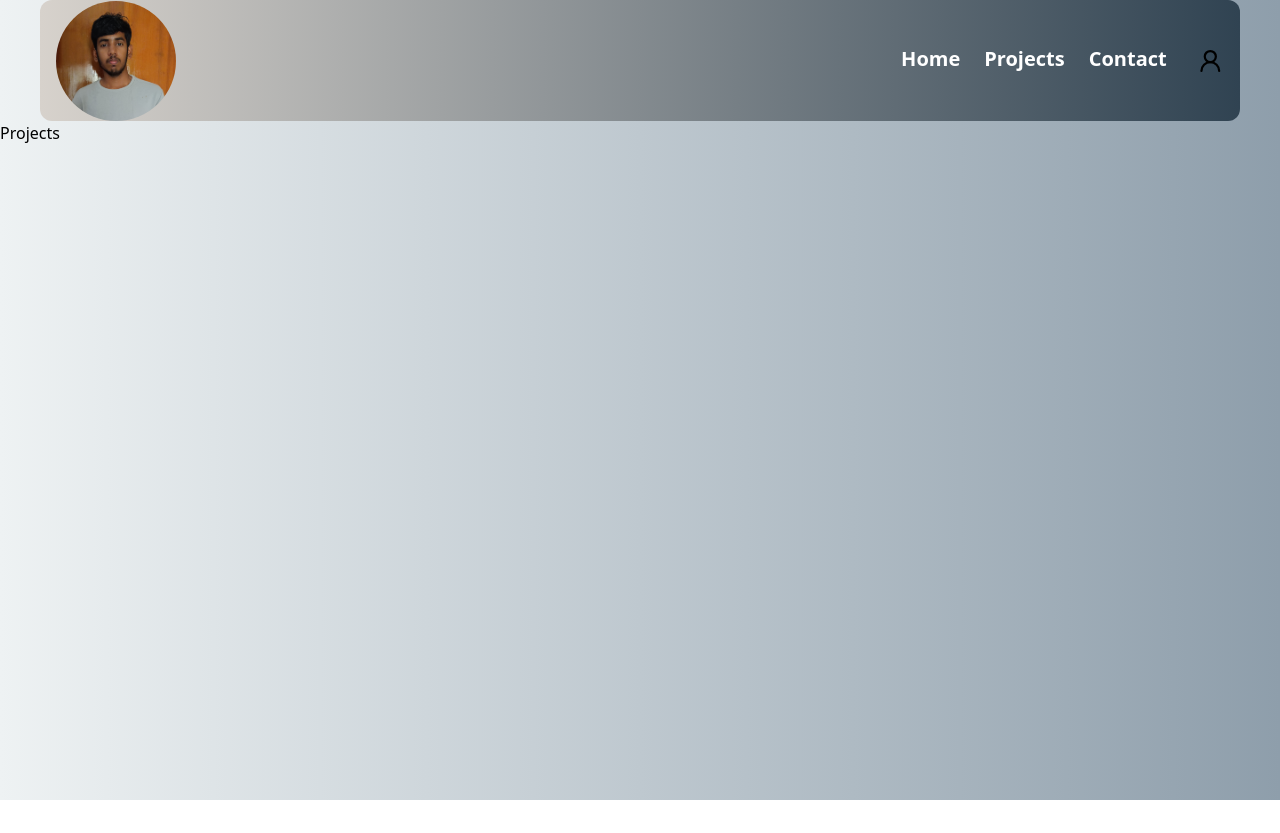
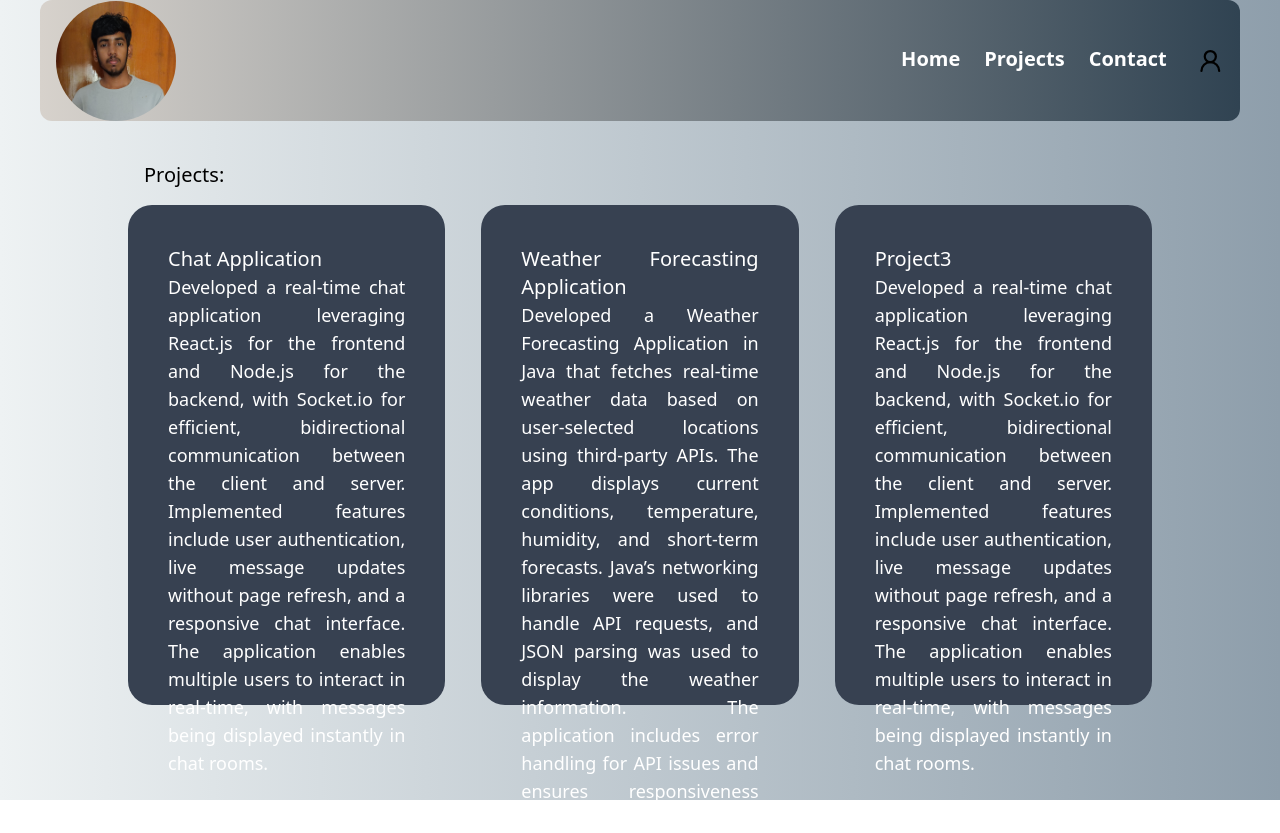
Before and after one commit to Sudhir0302/portfolio, a React (Vite) app: page /projects in a window 1280 px wide. Before the commit the page ends 800 px from the top, so only its background shows below. Built offline with nearby package versions, Linux system fonts and the light colour scheme.

Commit message:
Added Project component to Projects page

```diff
--- a/src/assets/Pages/Projects.jsx
+++ b/src/assets/Pages/Projects.jsx
@@ -1,8 +1,14 @@
 import React from 'react'
+import Project from '../components/Project'
 
 const Projects = () => {
   return (
-    <div>Projects</div>
+      <div className='mt-10'>
+        <div className='text-xl'>
+          <p className='ml-36 mb-4'>Projects:</p>
+          <Project />
+        </div>
+      </div>
   )
 }
 
```
